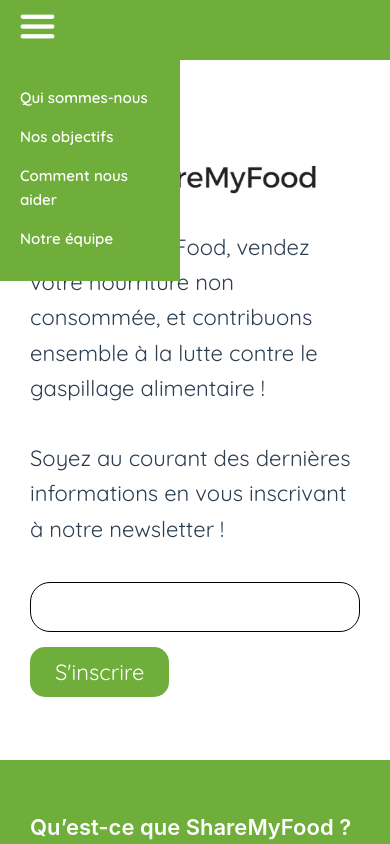
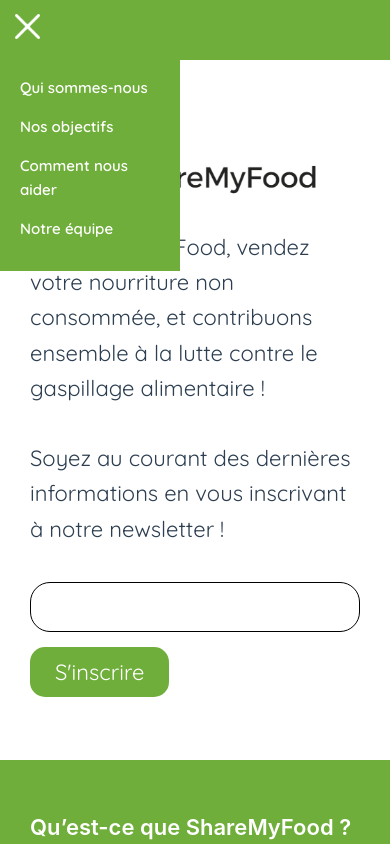
Before and after one commit to JulienDaCosta-GitHub/ShareMyFood-LandingPage, a Vue app: page / in a window 390 px wide. Both pictures are taken after a click on the picture 37 px from the left and 26 px from the top of the page. Shown: the top 844 px of the page. Built offline with nearby package versions, Linux system fonts and the light colour scheme.

Commit message:
close menu burger

```diff
--- a/src/components/HeaderComponent.vue
+++ b/src/components/HeaderComponent.vue
@@ -7,7 +7,8 @@
       <a href="#team">Notre équipe</a>
     </div>
     <div class="header-burger-menu">
-      <img class="burger-menu-icon" @click="toggleMenu" src="src/assets/img/burger_menu.png" alt="">
+      <img v-show="!isOpen" class="burger-menu-icon" @click="toggleMenu" src="src/assets/img/burger_menu.png" alt="">
+      <img v-show="isOpen" class="close-menu-icon" @click="toggleMenu" src="src/assets/img/close.png" alt="">
       <div v-show="isOpen" class="header-burger-menu-container">
         <a href="#whoweare">Qui sommes-nous</a>
         <a href="#goals">Nos objectifs</a>
@@ -58,6 +59,10 @@
     height: 45px;
     margin-left: 15px;
   }
+  .close-menu-icon {
+    height: 25px;
+    margin-left: 15px;
+  }
   .header-container {
     padding: unset;
   }
```
Also changed, not shown: src/assets/img/close.png (added).
